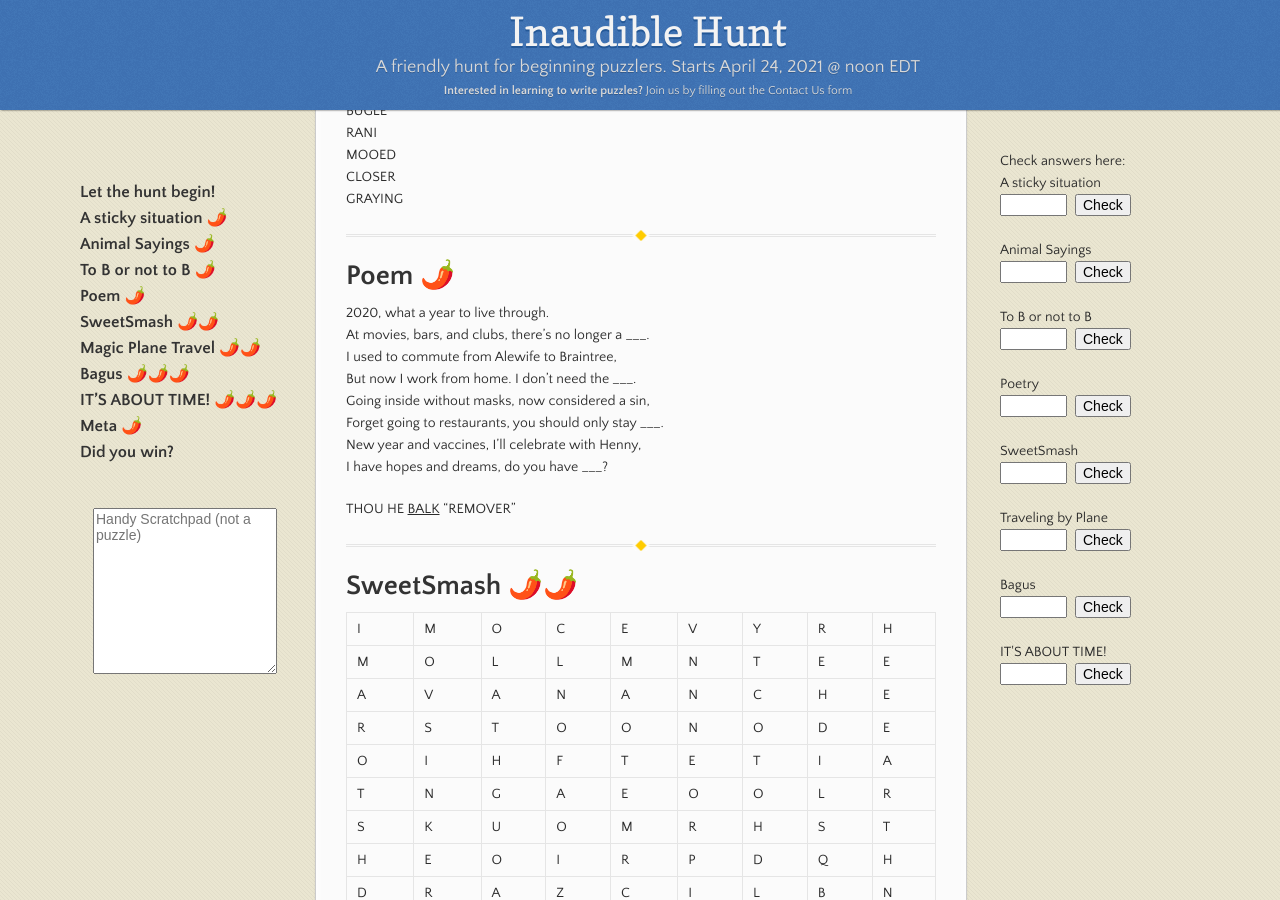
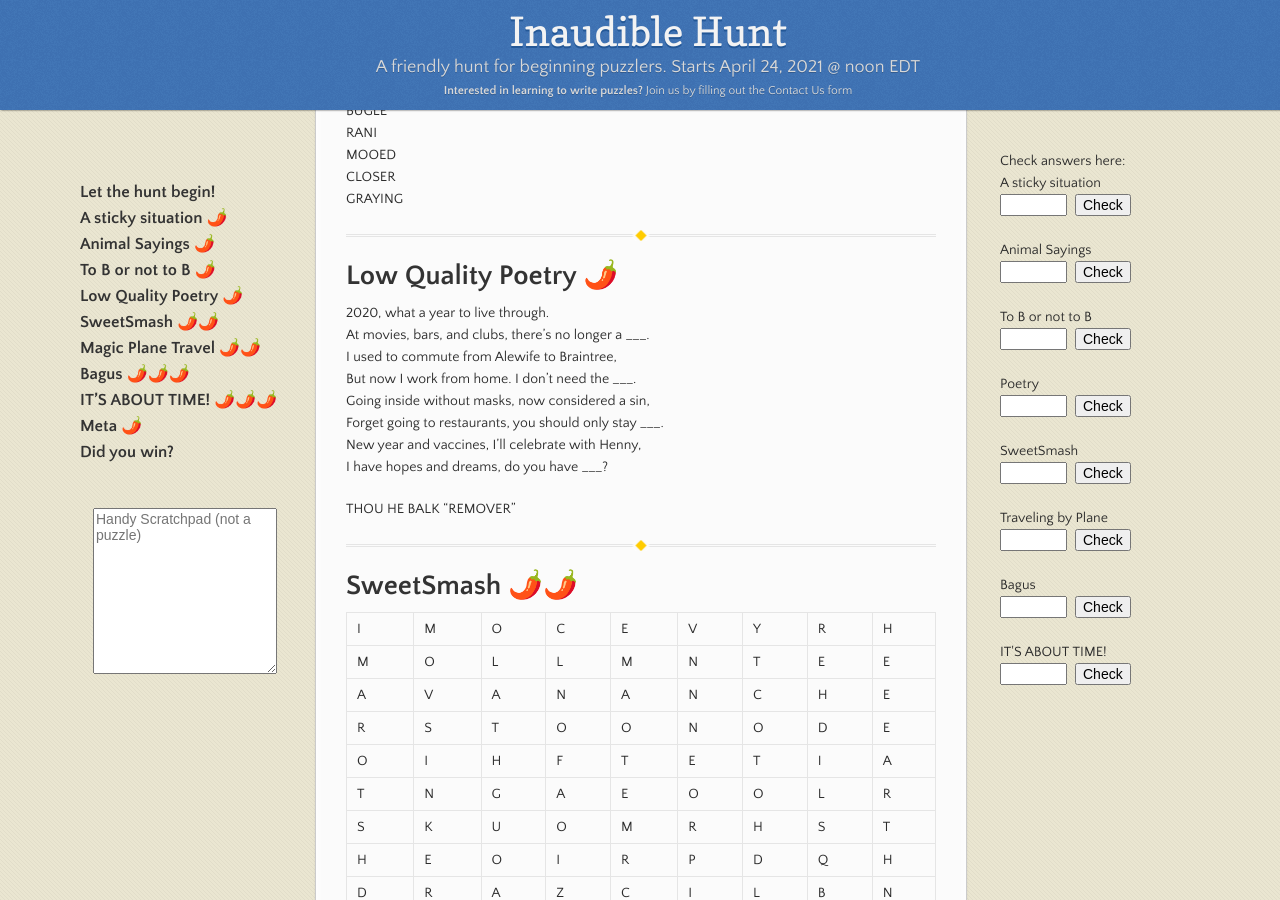
Before and after one commit to nro-bot/aprilhunt, a Jekyll site: the page built from Welcome to mini hunt!.md, in a window 1280 px wide and 900 px high, scrolled down 2503 px. Built offline with Jekyll 4.4.1, drawn with Linux system fonts in a browser that asks for light colours; our own code applies the rules of GitHub Pages for plain Markdown files.

Commit message:
low quality disclaimer

```diff
--- a/Welcome to mini hunt!.md
+++ b/Welcome to mini hunt!.md
@@ -82,7 +82,7 @@ GRAYING
 
 * * *
 
-# Poem  🌶️
+# Low Quality Poetry 🌶️
 
 2020, what a year to live through.
 At movies, bars, and clubs, there’s no longer a \_\_\_.
@@ -93,8 +93,7 @@ Forget going to restaurants, you should only stay \_\_\_.
 New year and vaccines, I’ll celebrate with Henny,
 I have hopes and dreams, do you have \_\_\_?
 
-THOU HE <u>BALK</u> "REMOVER"
-
+THOU HE BALK "REMOVER"
 
 * * *
 
```
